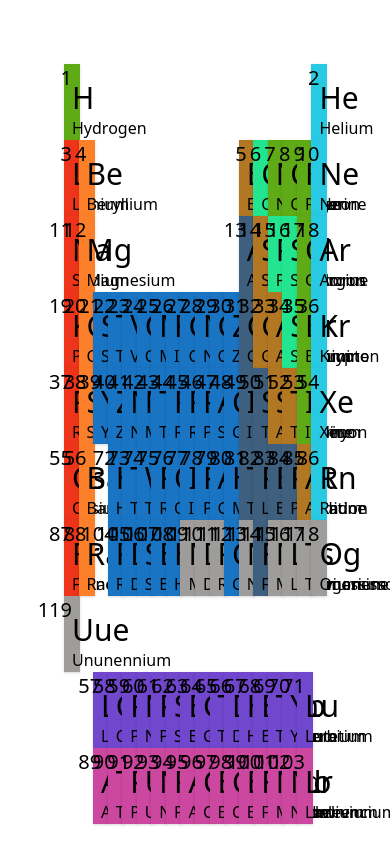
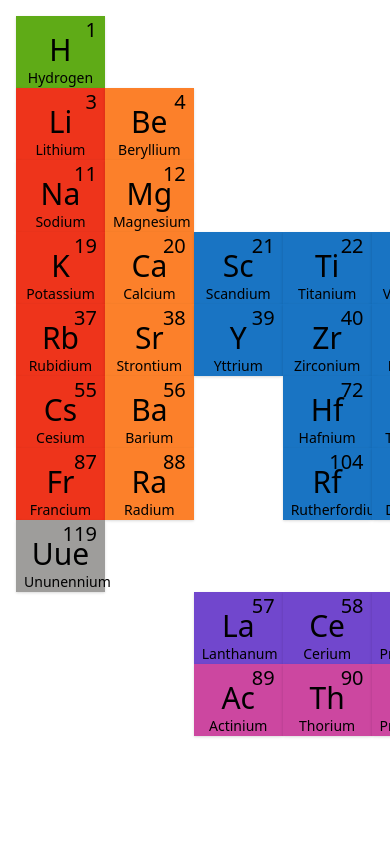
Before and after one commit to rafahernandez/periodic-table, a Nuxt app: page / in a window 390 px wide. Built offline with nearby package versions, Linux system fonts and the light colour scheme.

Commit message:
mobile styles

```diff
--- a/components/Element.vue
+++ b/components/Element.vue
@@ -5,7 +5,7 @@
         <span class="text-xl">{{ element.number}}</span>
       </div>
        <div class="text-3xl -mt-3">{{ element.symbol}}</div>
-       <div class="text-base">{{ element.name }}</div>
+       <div class="text-sm">{{ element.name }}</div>
        <!-- <div>{{ element.electron_configuration_semantic}}</div> -->
   </button>
 </template>
--- a/components/Modal.vue
+++ b/components/Modal.vue
@@ -20,8 +20,8 @@
             w-10/12
             mx-auto
             my-0
-            px-12
-            py-8
+            px-2
+            py-2
             bg-gray-200
             rounded
             shadow
--- a/pages/index.vue
+++ b/pages/index.vue
@@ -1,7 +1,7 @@
 <template>
-<div>
+<div class="overflow-x-auto">
   <Modal v-if="showModal" @close="showModal = false" :element="modalValue"/>
-    <div class="grid grid-cols-18 mx-16 mt-16">
+    <div class="grid grid-cols-18 mx-4 my-4 w-100">
       <Element v-for="element of data.elements" :key="element.number" :element="element" @show-element="showElement"/>
     </div>
 </div>
--- a/tailwind.config.js
+++ b/tailwind.config.js
@@ -19,7 +19,12 @@ module.exports = {
         'lanthanide': '#7147CD',
         'actinide': '#CC47A0',
         'unknown': '#9E9D9B',
-       })
+       }),
+        spacing: {
+          '100': '100rem',
+          '120': '120rem',
+          '140': '140rem',
+        }
     },
   },
   variants: {
```
